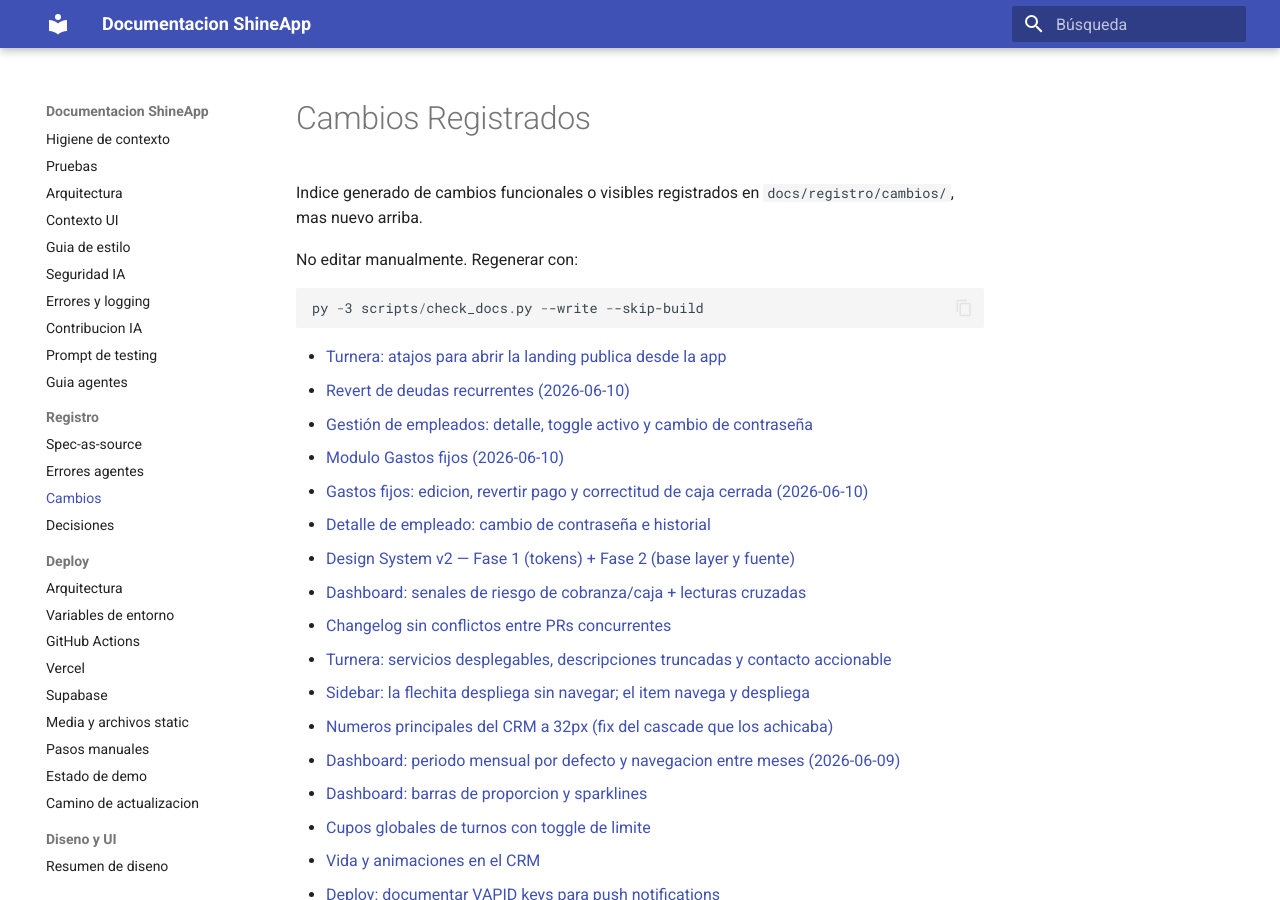
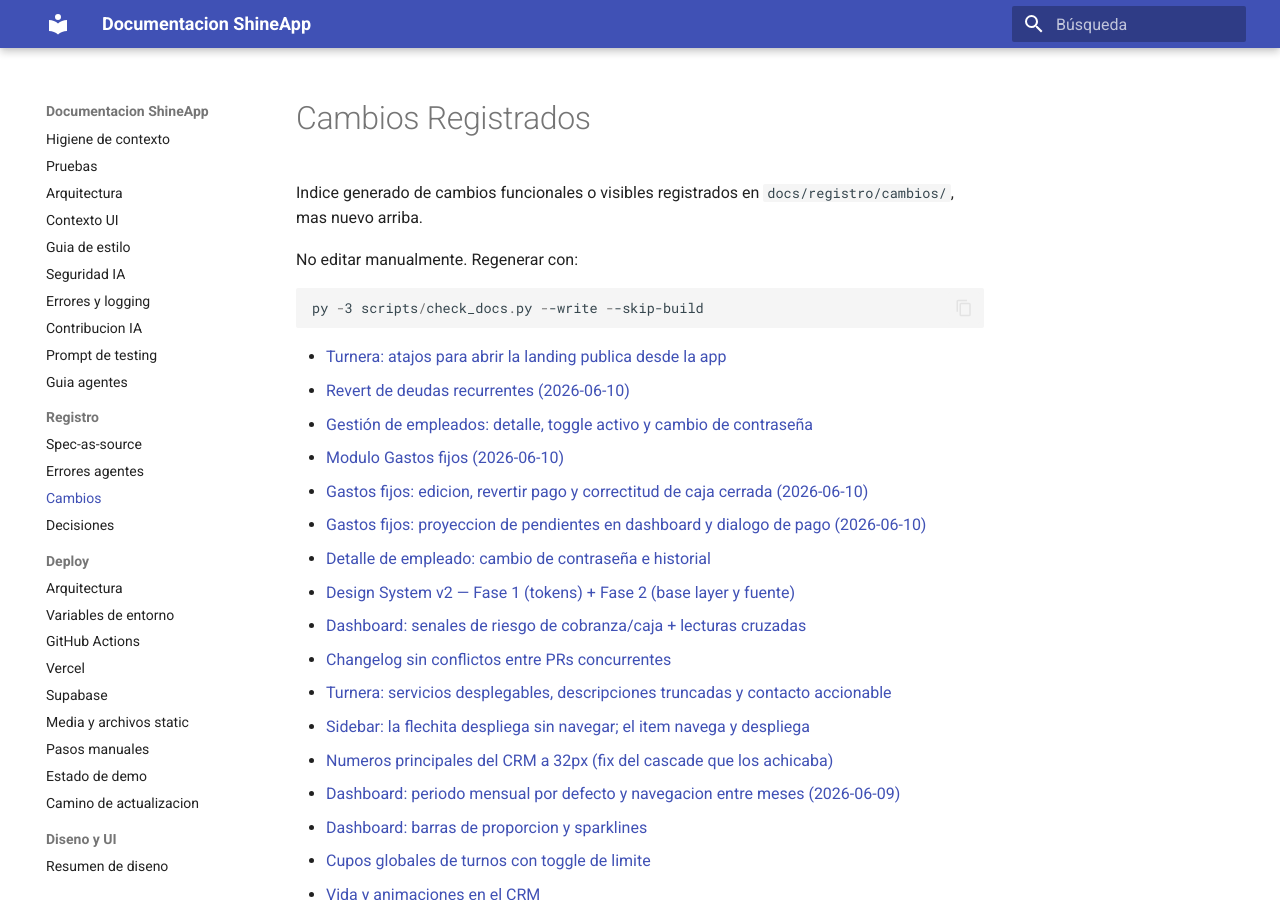
Before and after one commit to juanikitro/ShineApp, an MkDocs documentation site: the page built from docs/registro/cambios/index.md, in a window 1280 px wide and 900 px high. Built offline with MkDocs 1.6.1 and Material for MkDocs 9.7.7, drawn with Linux system fonts in a browser that asks for light colours.

Commit message:
docs: regenerar changelog e indice tras mejoras de gastos fijos (proyeccion + dialogo pago)
Co-Authored-By: Claude Opus 4.8 <noreply@anthropic.com>

```diff
--- a/docs/registro/cambios/index.md
+++ b/docs/registro/cambios/index.md
@@ -14,6 +14,7 @@ py -3 scripts/check_docs.py --write --skip-build
 - [Gestión de empleados: detalle, toggle activo y cambio de contraseña](2026-06-10-gestion-empleados-detalle.md)
 - [Modulo Gastos fijos (2026-06-10)](2026-06-10-gastos-fijos.md)
 - [Gastos fijos: edicion, revertir pago y correctitud de caja cerrada (2026-06-10)](2026-06-10-gastos-fijos-mejoras.md)
+- [Gastos fijos: proyeccion de pendientes en dashboard y dialogo de pago (2026-06-10)](2026-06-10-gastos-fijos-mejoras-2.md)
 - [Detalle de empleado: cambio de contraseña e historial](2026-06-10-employee-detail-password-history.md)
 - [Design System v2 — Fase 1 (tokens) + Fase 2 (base layer y fuente)](2026-06-10-design-system-v2-fase1-fase2.md)
 - [Dashboard: senales de riesgo de cobranza/caja + lecturas cruzadas](2026-06-10-dashboard-senales-riesgo-cruces.md)
```
Also changed, not shown: CHANGELOG.md (+1 -0 lines).
